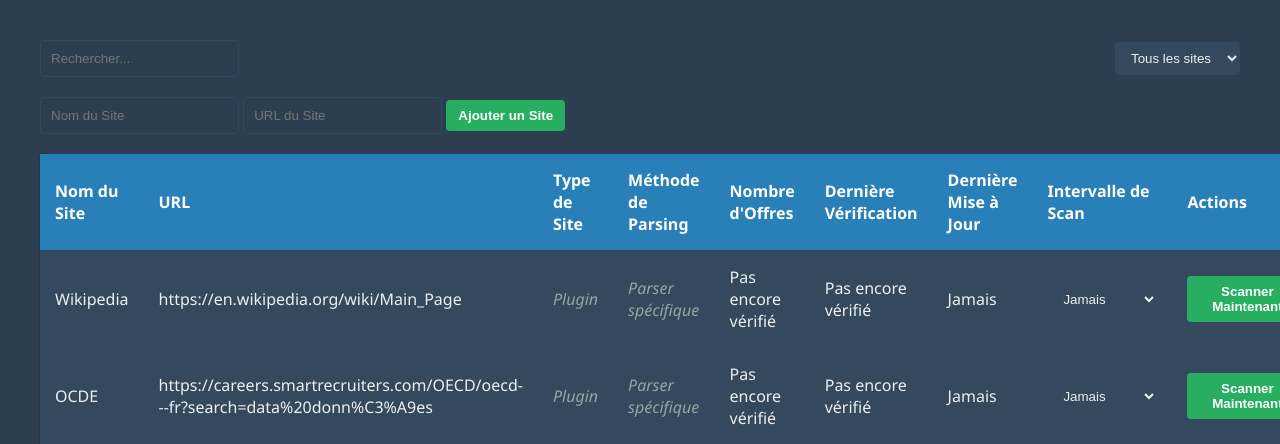
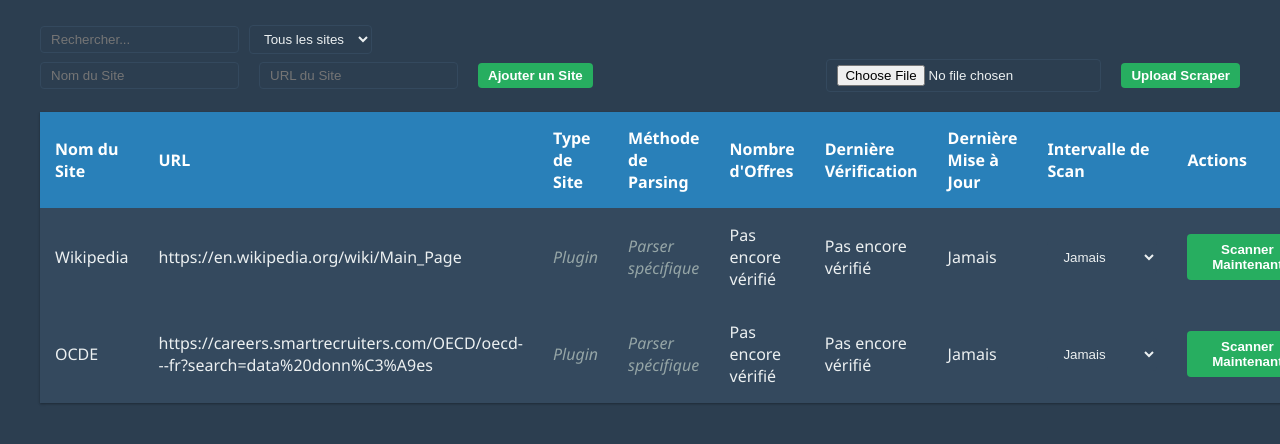
Before and after one commit to thibaut-lemarchand/piston, a Flask app: page / in a window 1280 px wide; the page is wider, and only the part inside the window is pictured. Shown: the part 140-584 px from the top of that part. Run offline with Flask 3, Linux system fonts and the light colour scheme; data comes from the database, SQL or seed files in the repository; data that the repository does not hold is empty; parts of the project's set-up code (start-up, migrations or seed data) failed here and were passed over.

Commit message:
ajout bouton upload_scraper

```diff
--- a/app/models.py
+++ b/app/models.py
@@ -1,5 +1,6 @@
 import os
 import sqlite3
+import importlib.util
 from datetime import datetime
 import textwrap
 from sqlalchemy.exc import SQLAlchemyError
@@ -271,3 +272,31 @@ def delete_custom_website(id):
         elif custom_website:
             return "Cannot delete manually created plugin"
     return "Website not found"
+
+def add_uploaded_scraper(filename):
+    try:
+        # Load the module
+        module_name = filename[:-3]  # Remove .py extension
+        spec = importlib.util.spec_from_file_location(module_name, os.path.join('plugins', filename))
+        module = importlib.util.module_from_spec(spec)
+        spec.loader.exec_module(module)
+
+        # Check if the required attributes exist
+        if not all(hasattr(module, attr) for attr in ['WEBSITE_NAME', 'WEBSITE_URL', 'scrape']):
+            raise AttributeError("The uploaded scraper is missing required attributes")
+
+        # Add the website to the database
+        new_website = Website(
+            name=module.WEBSITE_NAME,
+            url=module.WEBSITE_URL,
+            plugin_name=module_name,
+            is_enabled=True,
+            scrape_interval='daily'
+        )
+        db.session.add(new_website)
+        db.session.commit()
+        return True
+    except Exception as e:
+        print(f"Error adding uploaded scraper: {e}")
+        db.session.rollback()
+        return False
--- a/app/routes.py
+++ b/app/routes.py
@@ -1,4 +1,6 @@
+import os
 from flask import Blueprint, render_template, redirect, url_for, jsonify, request
+from werkzeug.utils import secure_filename
 from .models import (
     get_websites,
     toggle_website,
@@ -6,6 +8,7 @@ from .models import (
     update_interval,
     add_custom_website,
     delete_custom_website,
+    add_uploaded_scraper,
 )
 
 app = Blueprint("routes", __name__)
@@ -54,3 +57,26 @@ def add_custom_website_route():
 def delete_custom_website_route(id):
     result = delete_custom_website(id)
     return jsonify({"result": result})
+
+@app.route("/upload_scraper", methods=["POST"])
+def upload_scraper():
+    if 'scraperFile' not in request.files:
+        return jsonify({"message": "No file part"}), 400
+    file = request.files['scraperFile']
+    if file.filename == '':
+        return jsonify({"message": "No selected file"}), 400
+    if file and file.filename.endswith('.py'):
+        filename = secure_filename(file.filename)
+        file_path = os.path.join('plugins', filename)
+        file.save(file_path)
+
+        # Add the uploaded scraper to the database
+        result = add_uploaded_scraper(filename)
+
+        if result:
+            return jsonify({"message": "Scraper uploaded successfully"}), 200
+        else:
+            os.remove(file_path)  # Remove the file if it couldn't be added to the database
+            return jsonify({"message": "Failed to add scraper to database"}), 500
+    else:
+        return jsonify({"message": "Invalid file type. Only .py files are allowed."}), 400
--- a/app/static/script.js
+++ b/app/static/script.js
@@ -38,7 +38,8 @@ const CONFIG = {
     ADD_CUSTOM_WEBSITE: '/add_custom_website',
     DELETE_CUSTOM_WEBSITE: (id) => `/delete_custom_website/${id}`,
     MANUAL_SCRAPE: (id) => `/scrape/${id}`,
-    UPDATE_INTERVAL: (id) => `/update_interval/${id}`
+    UPDATE_INTERVAL: (id) => `/update_interval/${id}`,
+    UPLOAD_SCRAPER: '/upload_scraper'
   };
 
   // Utility Functions
@@ -151,6 +152,25 @@ const CONFIG = {
         const row = button.closest('tr');
         button.style.display = row.dataset.isPlugin === 'true' ? 'none' : 'inline-block';
       });
+    },
+    uploadScraper: async (event) => {
+      event.preventDefault();
+      const formData = new FormData(event.target);
+      try {
+        const response = await fetch(API.UPLOAD_SCRAPER, {
+          method: 'POST',
+          body: formData
+        });
+        const data = await response.json();
+        if (response.ok) {
+          toastr.success(data.message);
+          utils.reloadPage();
+        } else {
+          toastr.error(data.message);
+        }
+      } catch (error) {
+        utils.showError('An error occurred while uploading the scraper.');
+      }
     }
   };
 
@@ -163,6 +183,7 @@ const CONFIG = {
     DOM.intervalSelects().forEach(select => select.addEventListener('change', handlers.updateInterval));
     DOM.searchInput().addEventListener('input', handlers.filterTable);
     DOM.filterSelect().addEventListener('change', handlers.filterTable);
+    document.getElementById('uploadScraperForm').addEventListener('submit', handlers.uploadScraper);
 
     // Initialize toastr
     toastr.options = CONFIG.TOASTR_OPTIONS;
--- a/app/static/styles.css
+++ b/app/static/styles.css
@@ -83,7 +83,6 @@ h1 {
 .search-filter {
     margin: 20px 0;
     display: flex;
-    justify-content: space-between;
     align-items: center;
 }
 
@@ -283,8 +282,80 @@ tr[data-is-plugin="true"] {
     flex: 1;
     min-width: 120px;
 }
+.top-controls {
+    display: flex;
+    justify-content: space-between; /* Ensures forms are spaced apart */
+    align-items: center; /* Aligns the forms vertically in the center */
+    margin-bottom: 20px;
+    flex-wrap: nowrap; /* Prevent wrapping */
+}
+
+.search-filter {
+    display: flex;
+    align-items: center;
+    margin: 5px 0;
+}
+
+.add-site, .upload-scraper {
+    display: flex;
+    gap: 10px; /* Adds space between inputs and buttons */
+    align-items: center;
+}
+
+.search-filter input, .search-filter select,
+.add-site input, .upload-scraper input {
+    margin-right: 10px;
+    padding: 5px 10px;
+    border: 1px solid var(--border-color);
+    border-radius: 4px;
+    background-color: var(--white);
+    color: var(--text-color);
+}
+
+.dark-mode .search-filter input,
+.dark-mode .search-filter select,
+.dark-mode .add-site input,
+.dark-mode .upload-scraper input {
+    background-color: var(--dark-background-color);
+    color: var(--dark-text-color);
+    border-color: var(--dark-border-color);
+}
+
+.add-site button, .upload-scraper button {
+    padding: 5px 10px;
+    background-color: var(--secondary-color);
+    color: var(--white);
+    border: none;
+    border-radius: 4px;
+    cursor: pointer;
+}
+
+.dark-mode .add-site button,
+.dark-mode .upload-scraper button {
+    background-color: var(--dark-secondary-color);
+}
+
+.add-site button:hover, .upload-scraper button:hover {
+    background-color: #27ae60;
+}
+
+.dark-mode .add-site button:hover,
+.dark-mode .upload-scraper button:hover {
+    background-color: #219a52;
+}
 
 /* Responsive styles */
+@media (max-width: 1200px) {
+    .forms-container {
+        flex-direction: column;
+    }
+
+    .add-site, .upload-scraper {
+        width: 100%;
+        margin-bottom: 10px;
+    }
+}
+
 @media (max-width: 768px) {
     .logo-title-wrapper {
         flex-direction: column;
@@ -342,4 +413,28 @@ tr[data-is-plugin="true"] {
     .action-buttons button {
         width: 100%;
     }
+    .top-controls, .search-filter, .add-site, .upload-scraper {
+        flex-direction: column;
+    }
+
+    .top-controls {
+        flex-direction: column;
+    }
+
+    .search-filter, .upload-scraper {
+        width: 100%;
+        margin-bottom: 10px;
+    }
+
+    .upload-scraper {
+        margin-left: 0;
+    }
+
+    .search-filter input, .search-filter select,
+    .add-site input, .upload-scraper input,
+    .add-site button, .upload-scraper button {
+        width: 100%;
+        margin-right: 0;
+        margin-bottom: 5px;
+    }
 }
--- a/app/templates/index.html
+++ b/app/templates/index.html
@@ -37,11 +37,18 @@
             </select>
         </div>
 
-        <form id="addCustomWebsiteForm">
-            <input type="text" id="customWebsiteName" placeholder="Nom du Site">
-            <input type="text" id="customWebsiteUrl" placeholder="URL du Site">
-            <button type="submit">Ajouter un Site</button>
-        </form>
+        <div class="top-controls">
+            <form id="addCustomWebsiteForm" class="add-site">
+                <input type="text" id="customWebsiteName" placeholder="Nom du Site">
+                <input type="text" id="customWebsiteUrl" placeholder="URL du Site">
+                <button type="submit">Ajouter un Site</button>
+            </form>
+
+            <form id="uploadScraperForm" class="upload-scraper" enctype="multipart/form-data">
+                <input type="file" id="scraperFile" name="scraperFile" accept=".py">
+                <button type="submit">Upload Scraper</button>
+            </form>
+        </div>
 
         <table id="jobTable">
             <thead>
```
